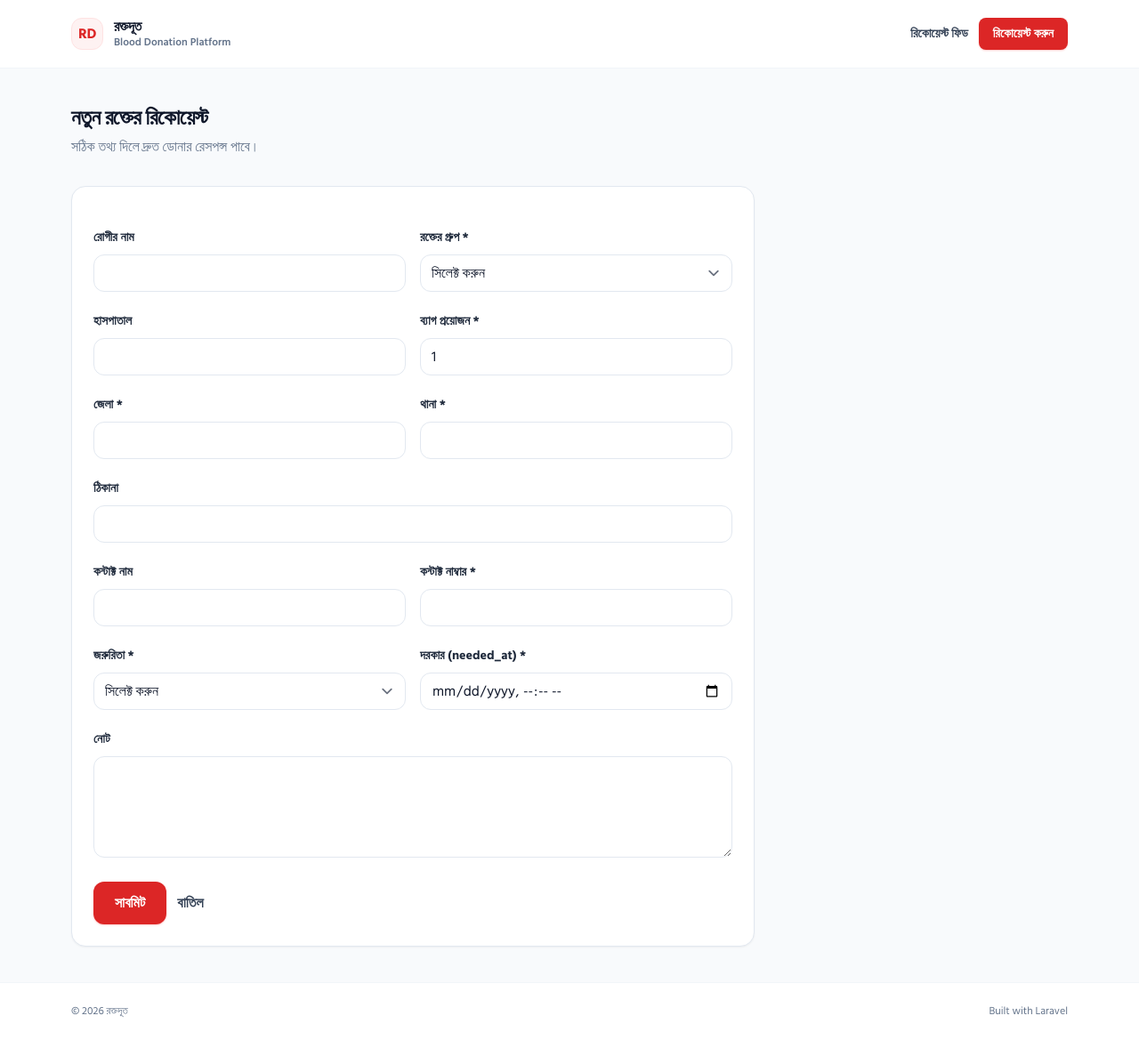
After one commit to jahidstm/roktodut, a Laravel app: template resources/views/requests/create.blade.php in a window 1280 px wide. The commit adds this page. Shown: the whole page at 89% size. Run offline with Laravel 12, Linux system fonts and the light colour scheme; the template is opened without the code that fills it, so the values that code supplies are empty; style sheets or scripts are compiled from the project's sources.

Commit message:
UI: requests feed + create form + app layout (resource routes)

```diff
--- a/resources/views/layouts/app.blade.php
+++ b/resources/views/layouts/app.blade.php
@@ -1,36 +1,65 @@
-<!DOCTYPE html>
-<html lang="{{ str_replace('_', '-', app()->getLocale()) }}">
+<!doctype html>
+<html lang="bn">
 <head>
-        <meta charset="utf-8">
-        <meta name="viewport" content="width=device-width, initial-scale=1">
-        <meta name="csrf-token" content="{{ csrf_token() }}">
+    <meta charset="utf-8" />
+    <meta name="viewport" content="width=device-width, initial-scale=1" />
+    <title>@yield('title', 'রক্তদূত')</title>
 
-        <title>{{ config('app.name', 'Laravel') }}</title>
+    <link rel="preconnect" href="https://fonts.googleapis.com">
+    <link rel="preconnect" href="https://fonts.gstatic.com" crossorigin>
+    <link href="https://fonts.googleapis.com/css2?family=Hind+Siliguri:wght@400;500;600;700&display=swap" rel="stylesheet">
 
-        <!-- Fonts -->
-        <link rel="preconnect" href="https://fonts.bunny.net">
-        <link href="https://fonts.bunny.net/css?family=figtree:400,500,600&display=swap" rel="stylesheet" />
+    @vite(['resources/css/app.css','resources/js/app.js'])
 
-        <!-- Scripts -->
-        @vite(['resources/css/app.css', 'resources/js/app.js'])
+    <style>
+        :root { font-family: 'Hind Siliguri', ui-sans-serif, system-ui, -apple-system, Segoe UI, Roboto, Arial; }
+    </style>
 </head>
-    <body class="font-sans antialiased">
-        <div class="min-h-screen bg-gray-100">
-            @include('layouts.navigation')
 
-            <!-- Page Heading -->
-            @isset($header)
-                <header class="bg-white shadow">
-                    <div class="max-w-7xl mx-auto py-6 px-4 sm:px-6 lg:px-8">
-                        {{ $header }}
+<body class="bg-slate-50 text-slate-900 antialiased">
+<header class="bg-white border-b border-slate-100">
+    <div class="mx-auto max-w-6xl px-4 py-5 flex items-center justify-between">
+        <a href="{{ route('home') }}" class="flex items-center gap-3">
+            <div class="h-9 w-9 rounded-xl bg-red-50 border border-red-100 flex items-center justify-center">
+                <span class="text-red-600 font-extrabold tracking-tight">RD</span>
+            </div>
+            <div class="leading-tight">
+                <div class="font-extrabold tracking-tight">রক্তদূত</div>
+                <div class="text-xs text-slate-500 font-semibold">Blood Donation Platform</div>
+            </div>
+        </a>
+
+        <nav class="flex items-center gap-3">
+            <a href="{{ route('requests.index') }}" class="text-sm font-semibold text-slate-700 hover:text-red-600">রিকোয়েস্ট ফিড</a>
+            <a href="{{ route('requests.create') }}"
+               class="text-sm font-extrabold bg-red-600 hover:bg-red-700 text-white px-4 py-2 rounded-lg shadow-sm shadow-red-200">
+                রিকোয়েস্ট করুন
+            </a>
+        </nav>
     </div>
 </header>
-            @endisset
 
-            <!-- Page Content -->
-            <main>
-                {{ $slot }}
+<main class="mx-auto max-w-6xl px-4 py-10">
+    @if (session('success'))
+        <div class="mb-6 rounded-xl border border-emerald-200 bg-emerald-50 px-4 py-3 text-emerald-800 font-semibold">
+            {{ session('success') }}
+        </div>
+    @endif
+
+    @if (session('error'))
+        <div class="mb-6 rounded-xl border border-red-200 bg-red-50 px-4 py-3 text-red-800 font-semibold">
+            {{ session('error') }}
+        </div>
+    @endif
+
+    @yield('content')
 </main>
+
+<footer class="border-t border-slate-100 bg-white">
+    <div class="mx-auto max-w-6xl px-4 py-6 text-xs text-slate-500 flex justify-between">
+        <span>© {{ date('Y') }} রক্তদূত</span>
+        <span>Built with Laravel</span>
     </div>
+</footer>
 </body>
 </html>
--- /dev/null
+++ b/resources/views/requests/create.blade.php
@@ -0,0 +1,129 @@
+@extends('layouts.app')
+
+@section('title', 'নতুন রক্তের রিকোয়েস্ট — রক্তদূত')
+
+@section('content')
+<div class="max-w-3xl">
+    <h1 class="text-2xl font-extrabold tracking-tight">নতুন রক্তের রিকোয়েস্ট</h1>
+    <p class="text-slate-500 font-medium mt-1">সঠিক তথ্য দিলে দ্রুত ডোনার রেসপন্স পাবে।</p>
+
+    <div class="mt-8 rounded-2xl border border-slate-200 bg-white p-6 shadow-sm">
+        <form method="POST" action="{{ route('requests.store') }}" class="space-y-5">
+            @csrf
+
+            <div class="grid grid-cols-1 md:grid-cols-2 gap-4">
+                <div>
+                    <label class="text-sm font-extrabold text-slate-800">রোগীর নাম</label>
+                    <input name="patient_name" value="{{ old('patient_name') }}"
+                           class="mt-2 w-full rounded-xl border-slate-200 focus:border-red-500 focus:ring-red-200" />
+                    @error('patient_name') <div class="text-sm text-red-600 font-semibold mt-1">{{ $message }}</div> @enderror
+                </div>
+
+                <div>
+                    <label class="text-sm font-extrabold text-slate-800">রক্তের গ্রুপ *</label>
+                    <select name="blood_group" class="mt-2 w-full rounded-xl border-slate-200 bg-white focus:border-red-500 focus:ring-red-200">
+                        <option value="">সিলেক্ট করুন</option>
+                        <option value="A+">A+</option><option value="A-">A-</option>
+                        <option value="B+">B+</option><option value="B-">B-</option>
+                        <option value="AB+">AB+</option><option value="AB-">AB-</option>
+                        <option value="O+">O+</option><option value="O-">O-</option>
+                    </select>
+                    @error('blood_group') <div class="text-sm text-red-600 font-semibold mt-1">{{ $message }}</div> @enderror
+                </div>
+            </div>
+
+            <div class="grid grid-cols-1 md:grid-cols-2 gap-4">
+                <div>
+                    <label class="text-sm font-extrabold text-slate-800">হাসপাতাল</label>
+                    <input name="hospital" value="{{ old('hospital') }}"
+                           class="mt-2 w-full rounded-xl border-slate-200 focus:border-red-500 focus:ring-red-200" />
+                    @error('hospital') <div class="text-sm text-red-600 font-semibold mt-1">{{ $message }}</div> @enderror
+                </div>
+
+                <div>
+                    <label class="text-sm font-extrabold text-slate-800">ব্যাগ প্রয়োজন *</label>
+                    <input type="number" min="1" name="bags_needed" value="{{ old('bags_needed', 1) }}"
+                           class="mt-2 w-full rounded-xl border-slate-200 focus:border-red-500 focus:ring-red-200" />
+                    @error('bags_needed') <div class="text-sm text-red-600 font-semibold mt-1">{{ $message }}</div> @enderror
+                </div>
+            </div>
+
+            <div class="grid grid-cols-1 md:grid-cols-2 gap-4">
+                <div>
+                    <label class="text-sm font-extrabold text-slate-800">জেলা *</label>
+                    <input name="district" value="{{ old('district') }}"
+                           class="mt-2 w-full rounded-xl border-slate-200 focus:border-red-500 focus:ring-red-200" />
+                    @error('district') <div class="text-sm text-red-600 font-semibold mt-1">{{ $message }}</div> @enderror
+                </div>
+
+                <div>
+                    <label class="text-sm font-extrabold text-slate-800">থানা *</label>
+                    <input name="thana" value="{{ old('thana') }}"
+                           class="mt-2 w-full rounded-xl border-slate-200 focus:border-red-500 focus:ring-red-200" />
+                    @error('thana') <div class="text-sm text-red-600 font-semibold mt-1">{{ $message }}</div> @enderror
+                </div>
+            </div>
+
+            <div>
+                <label class="text-sm font-extrabold text-slate-800">ঠিকানা</label>
+                <input name="address" value="{{ old('address') }}"
+                       class="mt-2 w-full rounded-xl border-slate-200 focus:border-red-500 focus:ring-red-200" />
+                @error('address') <div class="text-sm text-red-600 font-semibold mt-1">{{ $message }}</div> @enderror
+            </div>
+
+            <div class="grid grid-cols-1 md:grid-cols-2 gap-4">
+                <div>
+                    <label class="text-sm font-extrabold text-slate-800">কন্টাক্ট নাম</label>
+                    <input name="contact_name" value="{{ old('contact_name') }}"
+                           class="mt-2 w-full rounded-xl border-slate-200 focus:border-red-500 focus:ring-red-200" />
+                    @error('contact_name') <div class="text-sm text-red-600 font-semibold mt-1">{{ $message }}</div> @enderror
+                </div>
+
+                <div>
+                    <label class="text-sm font-extrabold text-slate-800">কন্টাক্ট নাম্বার *</label>
+                    <input name="contact_number" value="{{ old('contact_number') }}"
+                           class="mt-2 w-full rounded-xl border-slate-200 focus:border-red-500 focus:ring-red-200" />
+                    @error('contact_number') <div class="text-sm text-red-600 font-semibold mt-1">{{ $message }}</div> @enderror
+                </div>
+            </div>
+
+            <div class="grid grid-cols-1 md:grid-cols-2 gap-4">
+                <div>
+                    <label class="text-sm font-extrabold text-slate-800">জরুরিতা *</label>
+                    <select name="urgency" class="mt-2 w-full rounded-xl border-slate-200 bg-white focus:border-red-500 focus:ring-red-200">
+                        <option value="">সিলেক্ট করুন</option>
+                        <option value="low">Low</option>
+                        <option value="medium">Medium</option>
+                        <option value="high">High</option>
+                        <option value="critical">Critical</option>
+                    </select>
+                    @error('urgency') <div class="text-sm text-red-600 font-semibold mt-1">{{ $message }}</div> @enderror
+                </div>
+
+                <div>
+                    <label class="text-sm font-extrabold text-slate-800">দরকার (needed_at) *</label>
+                    <input type="datetime-local" name="needed_at" value="{{ old('needed_at') }}"
+                           class="mt-2 w-full rounded-xl border-slate-200 focus:border-red-500 focus:ring-red-200" />
+                    @error('needed_at') <div class="text-sm text-red-600 font-semibold mt-1">{{ $message }}</div> @enderror
+                </div>
+            </div>
+
+            <div>
+                <label class="text-sm font-extrabold text-slate-800">নোট</label>
+                <textarea name="notes" rows="4"
+                          class="mt-2 w-full rounded-xl border-slate-200 focus:border-red-500 focus:ring-red-200">{{ old('notes') }}</textarea>
+                @error('notes') <div class="text-sm text-red-600 font-semibold mt-1">{{ $message }}</div> @enderror
+            </div>
+
+            <div class="flex items-center gap-3">
+                <button class="inline-flex items-center justify-center bg-red-600 hover:bg-red-700 text-white px-6 py-3 rounded-xl font-extrabold shadow-sm shadow-red-200">
+                    সাবমিট
+                </button>
+                <a href="{{ route('requests.index') }}" class="font-extrabold text-slate-700 hover:text-red-600">
+                    বাতিল
+                </a>
+            </div>
+        </form>
+    </div>
+</div>
+@endsection
--- a/routes/web.php
+++ b/routes/web.php
@@ -7,78 +7,31 @@ use App\Http\Controllers\DonorRevealController;
 use App\Http\Controllers\ProfileController;
 use App\Http\Controllers\SearchController;
 use Illuminate\Support\Facades\Route;
-use Illuminate\Support\Facades\Auth;
 
-// --- 1) Landing Page (Guest) / Redirect Logic (Auth) ---
 Route::get('/', function () {
-    if (!Auth::check()) {
-        return view('home');
-    }
-
-    $user = Auth::user();
-
-    if (!$user || empty($user->email_verified_at)) {
-        // Your app has this route: GET verify-email (verification.notice)
-        if (Route::has('verification.notice')) {
-            return redirect()->route('verification.notice');
-        }
-
-        // Fallback: match your actual path
-        return redirect('/verify-email');
-    }
-
-    return redirect()->route('requests.index');
+    return view('home');
 })->name('home');
 
-// --- 2) Built-in auth routes (Breeze/Jetstream/etc) ---
 require __DIR__ . '/auth.php';
 
-// --- 3) Social login routes ---
-Route::get('/auth/{provider}/redirect', [SocialAuthController::class, 'redirect'])
-    ->name('social.redirect');
+Route::get('/auth/{provider}/redirect', [SocialAuthController::class, 'redirect'])->name('social.redirect');
+Route::get('/auth/{provider}/callback', [SocialAuthController::class, 'callback'])->name('social.callback');
 
-Route::get('/auth/{provider}/callback', [SocialAuthController::class, 'callback'])
-    ->name('social.callback');
-
-// --- 4) Onboarding routes (authenticated users) ---
-// NOTE: Onboarding is usually allowed before email verification.
-// If you want strict policy, change middleware to ['auth','verified'].
 Route::middleware(['auth'])->group(function () {
     Route::get('/onboarding', [OnboardingController::class, 'show'])->name('onboarding.show');
     Route::post('/onboarding', [OnboardingController::class, 'store'])->name('onboarding.store');
 });
 
-// --- 5) Verified app routes ---
 Route::middleware(['auth', 'verified'])->group(function () {
+    // Blood Requests (UI expects these)
+    Route::resource('requests', BloodRequestController::class)->only(['index', 'create', 'store', 'show']);
 
-    // Requests (donor/recipient)
-    Route::get('/requests', [BloodRequestController::class, 'index'])->name('requests.index');
-
-    // Search
     Route::get('/search', [SearchController::class, 'index'])->name('search');
 
-    // Reveal endpoints
-    Route::post('/donors/{donor}/reveal/start', [DonorRevealController::class, 'start'])
-        ->name('donors.reveal.start');
+    Route::post('/donors/{donor}/reveal/start', [DonorRevealController::class, 'start'])->name('donors.reveal.start');
+    Route::post('/donors/{donor}/reveal/verify', [DonorRevealController::class, 'verify'])->name('donors.reveal.verify');
 
-    Route::post('/donors/{donor}/reveal/verify', [DonorRevealController::class, 'verify'])
-        ->name('donors.reveal.verify');
-
-    // Profile
     Route::get('/profile', [ProfileController::class, 'edit'])->name('profile.edit');
     Route::patch('/profile', [ProfileController::class, 'update'])->name('profile.update');
     Route::delete('/profile', [ProfileController::class, 'destroy'])->name('profile.destroy');
 });
-
-// --- 6) Dashboards (role-based) ---
-Route::get('/dashboard', function () {
-    return view('dashboard');
-})->middleware(['auth', 'verified', 'role:donor,recipient'])->name('dashboard');
-
-Route::get('/admin/dashboard', function () {
-    return view('admin.dashboard');
-})->middleware(['auth', 'verified', 'role:admin'])->name('admin.dashboard');
-
-Route::get('/org/dashboard', function () {
-    return view('org.dashboard');
-})->middleware(['auth', 'verified', 'role:org_admin'])->name('org.dashboard');
```
Also changed, not shown: resources/views/requests/index.blade.php (added, +85 -0 lines). Lines whose indentation alone changed are shown as unchanged.
